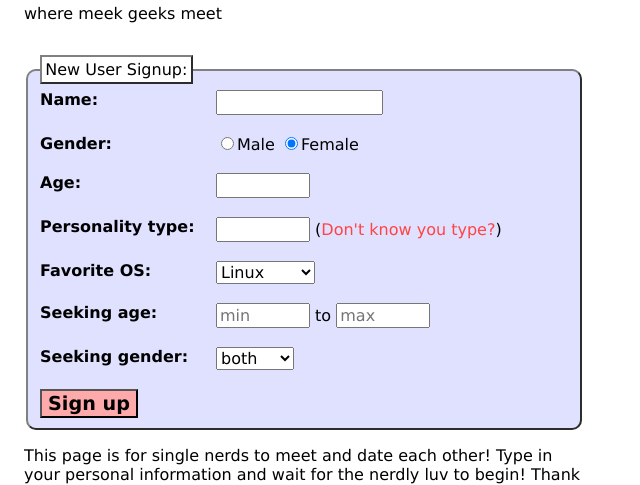
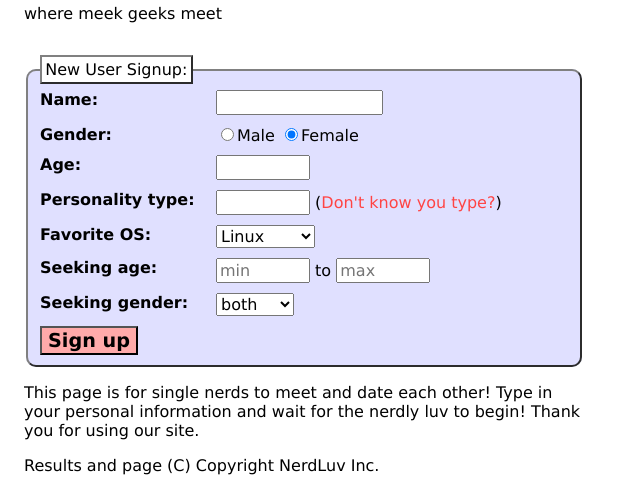
Before and after one commit to MarioZxx/UNITO_WebTech_project, a PHP site: page /signup.php in a window 1280 px wide. Shown: the part 308-793 px from the top of the page, without its empty margins (0-640 px from the left). Run offline with PHP 8.4, Linux system fonts and the light colour scheme.

Commit message:
fixed bugs

```diff
--- a/lab04/nerdluv.css
+++ b/lab04/nerdluv.css
@@ -56,6 +56,11 @@ fieldset .column {
 	width: 11em;
 }
 
+fieldset .row {
+  display: block;
+  margin-bottom: 10px;
+}
+
 h1 {
 	margin-top: 0em;
 }
--- a/lab04/signup.php
+++ b/lab04/signup.php
@@ -4,44 +4,52 @@
 	<form action="./signup-submit.php" method="post">
     <fieldset>
       <legend>New User Signup:</legend>
-      <label class="left"><strong>Name:</strong></label>
+
+      <label class="row">
+        <strong>Name:</strong>
         <input type="text" name="name" size="15">
-      <br><br>
+      </label>
 
-      <label class="left"><strong>Gender:</strong></label>
+      <label class="row">
+        <strong>Gender:</strong>
         <label><input type="radio" name="gender" value="M">Male</label>
         <label><input type="radio" name="gender" checked="checked" value="F">Female</label>
-      <br><br>
+      </label>
 
-      <label class="left"><strong>Age:</strong></label>
+      <label class="row">
+        <strong>Age:</strong>
         <input type="text" name="age" size="6" maxlength="2">
-      <br><br>
+      </label>
 
-      <label class="left"><strong>Personality type:</strong></label>
+      <label class="row">
+        <strong>Personality type:</strong>
         <input type="text" name="persType" size="6" maxlength="4">
         (<a href="http://www.humanmetrics.com/cgi-win/JTypes2.asp">Don't know you type?</a>)
-      <br><br>
+      </label>
 
-      <label class="left"><strong>Favorite OS:</strong></label>
+      <label class="row">
+        <strong>Favorite OS:</strong>
         <select name="system">
           <option value="Windows">Windows</option>
           <option value="Mac OS X">Mac OS X</option>
           <option value="linux" selected="selected">Linux</option>
         </select>
-      <br><br>
+      </label>
 
-      <label class="left"><strong>Seeking age:</strong></label>
+      <label class="row">
+        <strong>Seeking age:</strong>
         <input type="text" name="seekMinAge" size="6" maxlength="2" placeholder="min"> to
         <input type="text" name="seekMaxAge" size="6" maxlength="2" placeholder="max">
-      <br><br>
+      </label>
 
-      <label class="left"><strong>Seeking gender:</strong></label>
+      <label class="row">
+        <strong>Seeking gender:</strong>
         <select name="seekGender">
           <option value="M">male</option>
           <option value="F">female</option>
           <option value="both" selected="selected">both</option>
         </select>
-      <br><br>
+      </label>
 
       <input type="submit" value="Sign up">
     </fieldset>
--- a/lab04/singles.txt
+++ b/lab04/singles.txt
@@ -50,3 +50,4 @@ Valentina Tereshkova,F,71,ENTJ,Mac OS X,55,65
 Vint Cerf,M,67,ISFP,Mac OS X,28,55
 Yukihiro Matsumoto,M,45,ENTP,Mac OS X,10,25
 Zelda,F,59,ESTP,Windows,40,62
+Zelda II,F,59,ESTP,Windows,40,62,F
```
Also changed, not shown: lab04/matches-submit.php (+8 -5 lines). Lines whose indentation alone changed are shown as unchanged.
